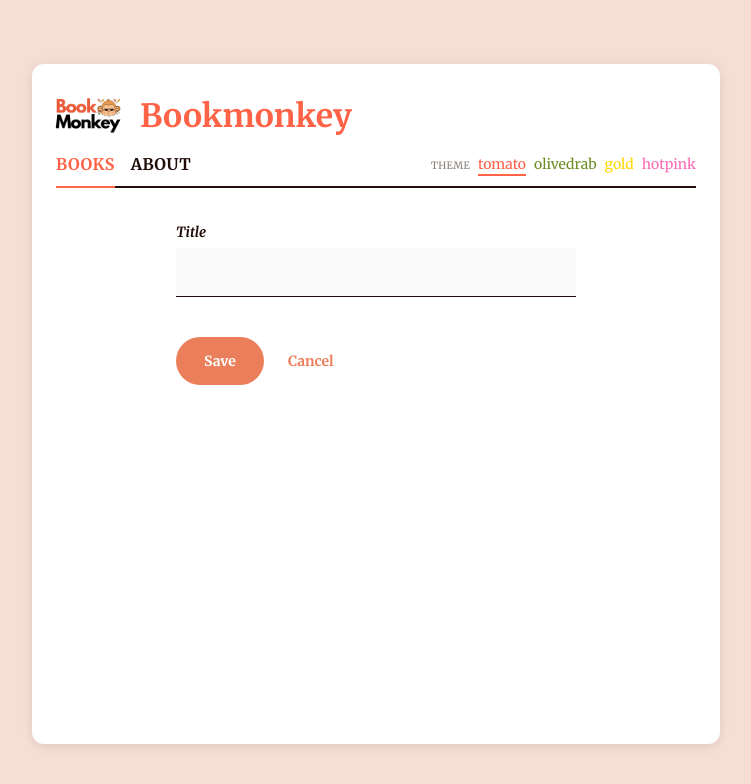
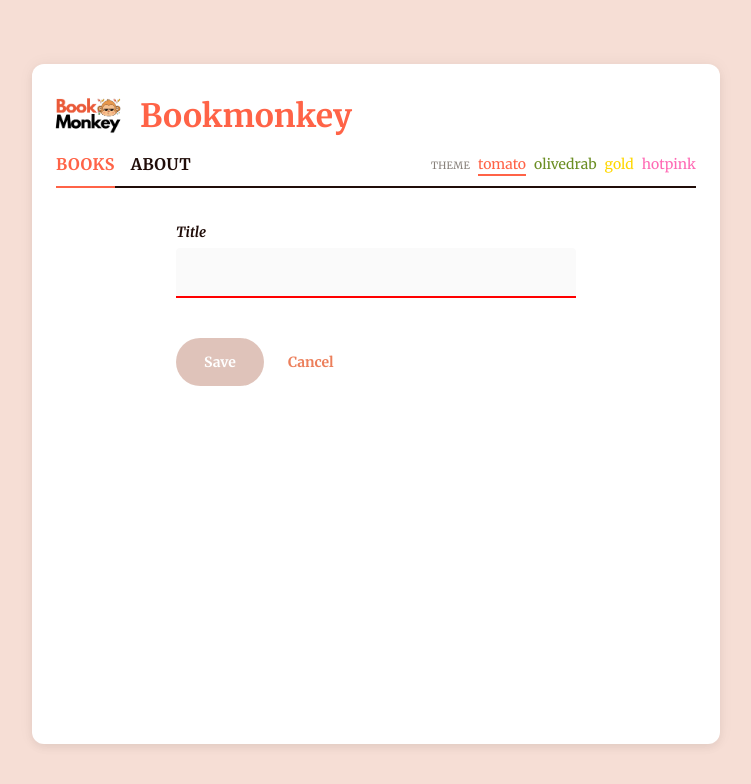
Before and after one commit to workshops-de/react-typescript-workshop, a React (Vite) app: page /books/1/edit in a window 1280 px wide. Shown: the top 784 px of the page, without its empty margins (264-1015 px from the left). Built offline with nearby package versions, Linux system fonts and the light colour scheme; no server answers.

Commit message:
19 Add form validation

```diff
--- a/src/screens/BookEditScreen.tsx
+++ b/src/screens/BookEditScreen.tsx
@@ -7,6 +7,10 @@ export const BookEditScreen = () => {
   const { isbn } = useParams<{ isbn: string }>();
   const [book, setBook] = useState<Book>();
   const [title, setTitle] = useState("");
+  const [titleTouched, setTitleTouched] = useState(false);
+
+  const titleError =
+    title.length < 5 && "The title must be at least 5 characters long.";
 
   useEffect(() => {
     if (!isbn) return;
@@ -22,7 +26,9 @@ export const BookEditScreen = () => {
 
   const handleSubmit = (ev: FormEvent) => {
     ev.preventDefault();
-    console.log(title);
+    if (titleError || !book) return;
+
+    alert(title);
   };
 
   return (
@@ -36,10 +42,14 @@ export const BookEditScreen = () => {
         required
         minLength={5}
         onChange={(ev) => setTitle(ev.target.value)}
+        onBlur={() => setTitleTouched(true)}
+        style={{ borderBottom: titleError ? "2px solid red" : "" }}
       />
-
+      {titleTouched && titleError && <div className="error">{titleError}</div>}
       <div className="edit-buttons">
-        <button type="submit">Save</button>
+        <button type="submit" disabled={!!titleError}>
+          Save
+        </button>
         <Link to=".." relative="path">
           <button className="tertiary" type="button">
             Cancel
```
